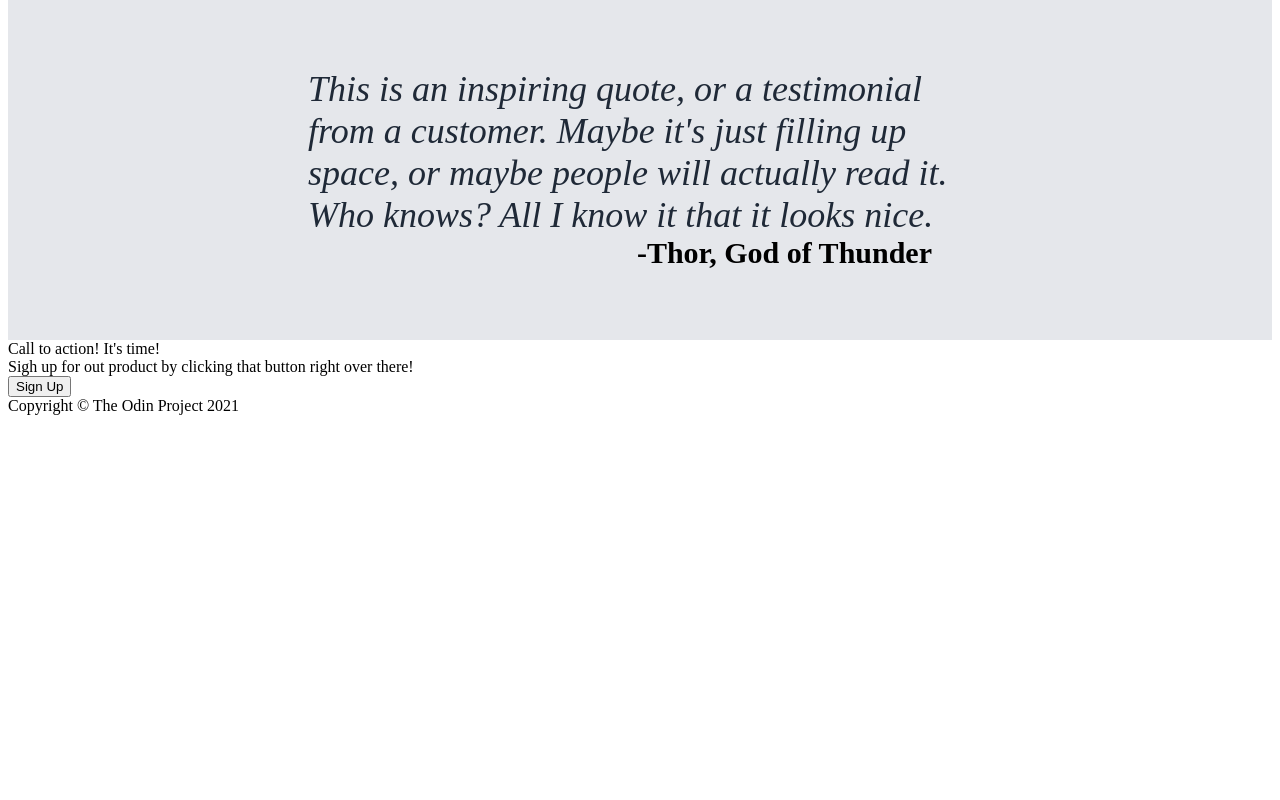
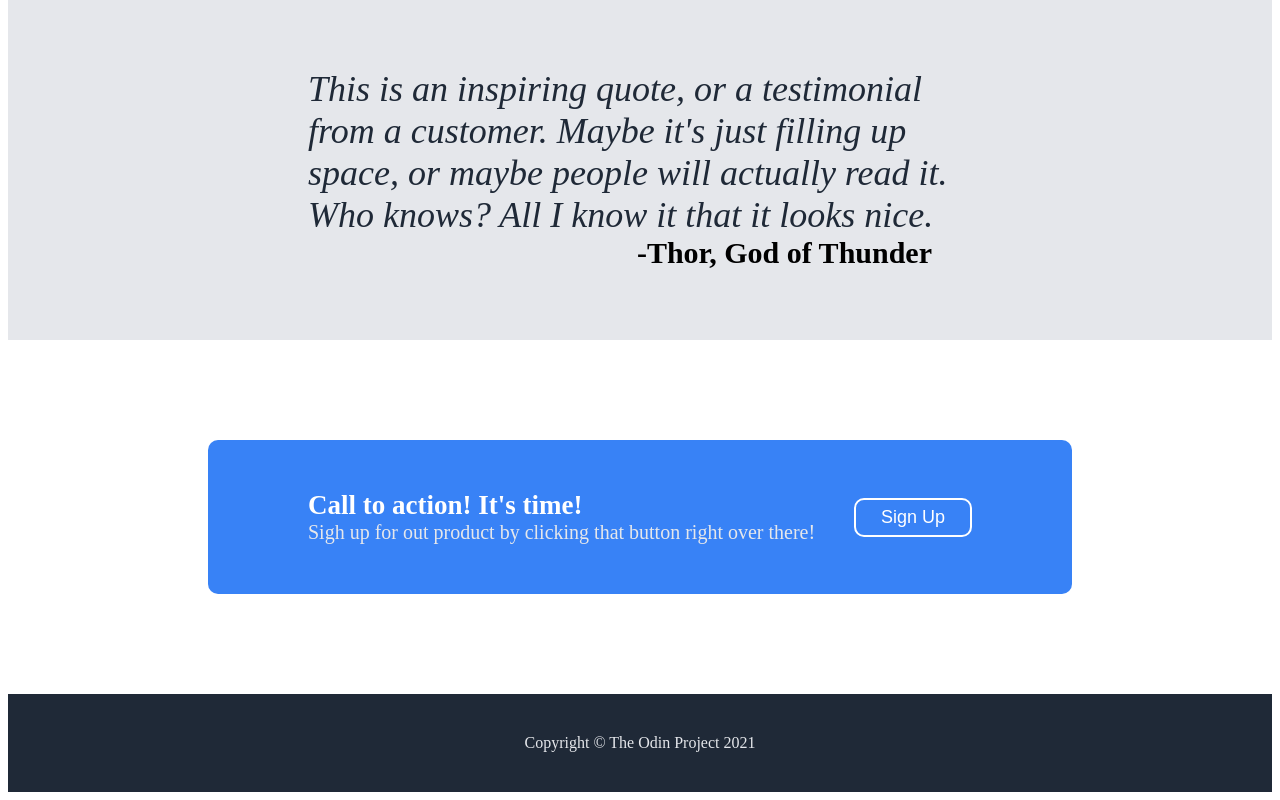
Before and after one commit to baha-homidov/odin-first-project, a plain HTML site: page index.html in a window 1280 px wide. Shown: the part 1107-1907 px from the top of the page. Before the commit the page ends 1530 px from the top, so only its background shows below. Drawn offline with Linux system fonts and the light colour scheme.

Commit message:
style .action footer

```diff
--- a/index.html
+++ b/index.html
@@ -62,8 +62,10 @@
         <!-- Fourth part-->
 
         <div class="action">
-            <div class="action-title">Call to action! It's time!</div>
-            <div class="action-subtext">Sigh up for out product by clicking that button right over there!</div>
+            <div class="aciton-content">
+                <div class="action-title">Call to action! It's time!</div>
+                <div class="action-subtext">Sigh up for out product by clicking that button right over there!</div>
+            </div>
             <button class="bottom-sign-up">Sign Up</button>
         </div>
     </div>
--- a/style.css
+++ b/style.css
@@ -151,7 +151,7 @@ a {
 
 .quote-body {
     font-size: 36px;
-    font-style:italic;
+    font-style: italic;
     font-weight: 400;
     color: #1f2937;
 }
@@ -162,3 +162,47 @@ a {
     align-self: flex-end;
     margin-right: 40px;
 }
+
+.action {
+    display: flex;
+    flex-direction: row;
+    background-color: #3882f6;
+    margin: 100px;
+    margin-left: 200px;
+    margin-right: 200px;
+    padding: 50px;
+    padding-left: 100px;
+    padding-right: 100px;
+    border-radius: 10px;
+}
+
+.action-title {
+    color: white;
+    font-weight: 700;
+    font-size: 27px;
+}
+
+.action-subtext {
+    color: #E5E7EB;
+    font-size: 20px;
+}
+
+.bottom-sign-up {
+    background-color: #3882f6;
+    border: 2px solid white;
+    border-radius: 10px;
+    align-self: center;
+    padding: 7px;
+    padding-left: 25px;
+    padding-right: 25px;
+    margin-left: auto;
+    font-size: 18px;
+    color: white;
+}
+
+footer {
+    background-color: #1f2937;
+    color: #E5E7EB;
+    padding: 40px;
+    text-align: center;
+}
```
